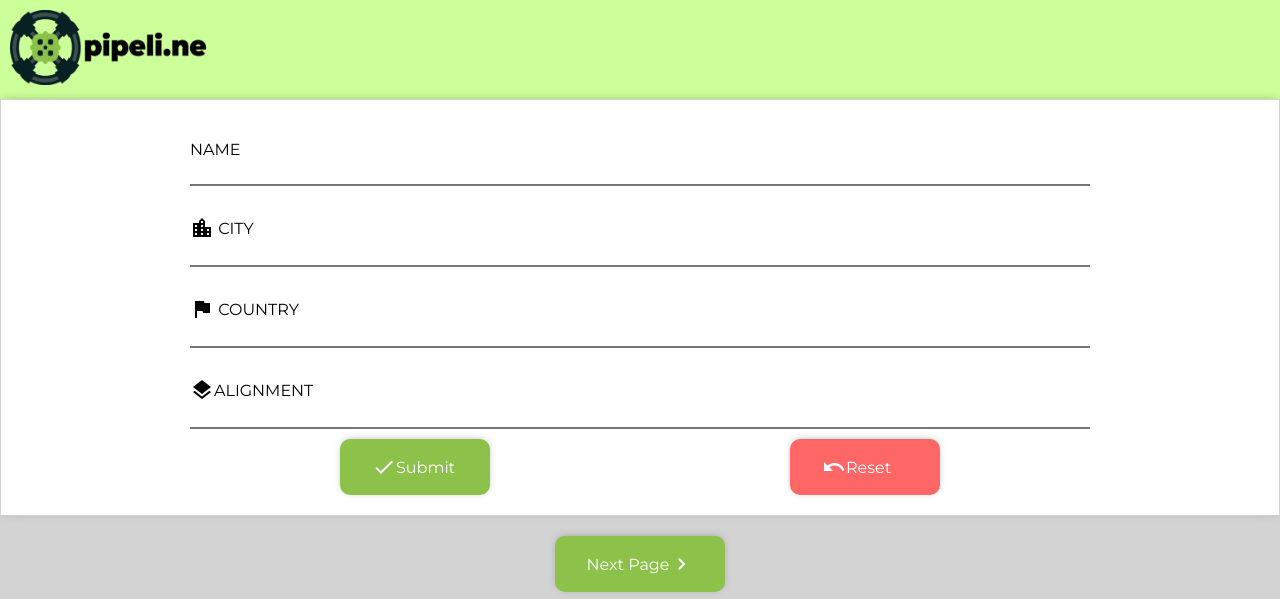
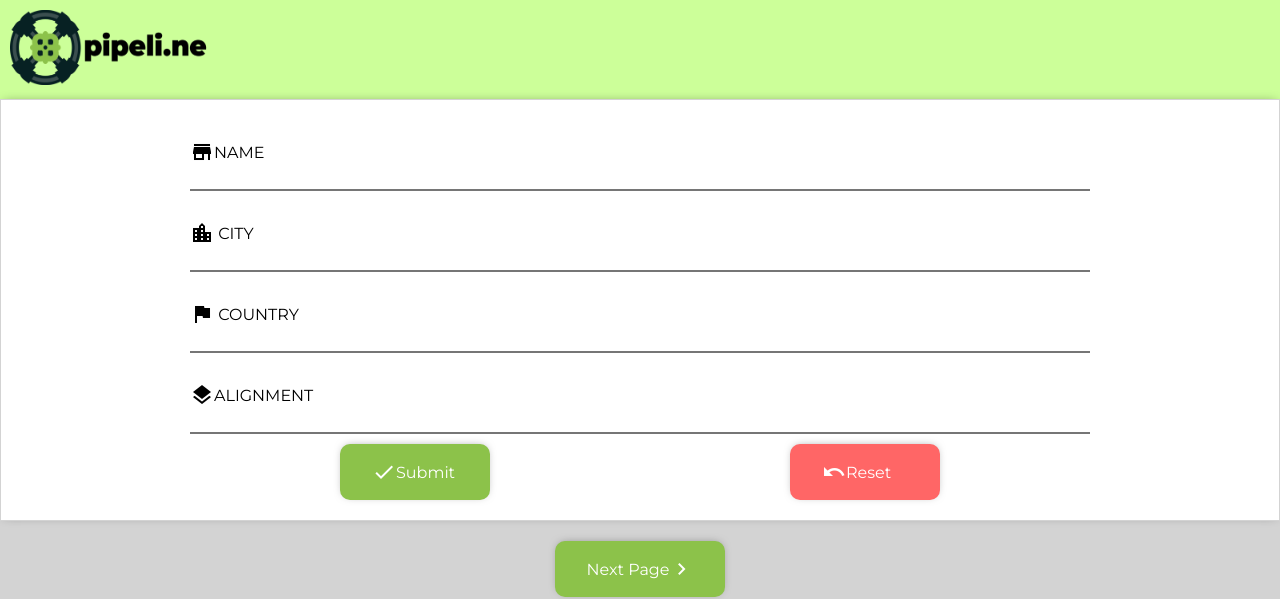
Before and after one commit to Astarr19/pipeli.ne, an Angular app: page / in a window 1280 px wide. Shown: the top 599 px of the page. Built offline with nearby package versions, Linux system fonts and the light colour scheme; no server answers.

Commit message:
UI fixes

```diff
--- a/src/app/filter/filter.component.html
+++ b/src/app/filter/filter.component.html
@@ -1,6 +1,7 @@
 <div class="container">
-<form #f="ngForm" (submit)="submit(f)">
-    <div><label for="name">NAME</label>
+
+    <form #f="ngForm" (submit)="submit(f)">
+    <div><label for="name"><i class="material-icons md-48">store</i>NAME</label>
     <input type="text" id="name" name="name" ngModel></div>
 
     <div><label for="city"><i class="material-icons md-48">location_city</i>&nbsp;CITY</label>
--- a/src/app/project-detail/project-detail.component.css
+++ b/src/app/project-detail/project-detail.component.css
@@ -2,7 +2,6 @@
     display: flex;
     align-content: center;
     flex-direction: column;
-    padding-left: 10%;
     padding-right: 10%;
 
 }
@@ -38,6 +37,7 @@ button
     align-items: center;
     padding-left: 20px;
     width: 165px;
+    margin-left: 0;
 }
 
 .container {
--- a/src/app/project-module/project-module.component.html
+++ b/src/app/project-module/project-module.component.html
@@ -12,7 +12,6 @@
   <h1>{{startup.fields["Company Name"]}}</h1>
   <div class="row">
     <div class="column">
-      <a href="https://www.seamlessiot.com">{{startup.fields["Company Website"]}}</a>
       <div class="field"><p>{{startup.fields["City"]}}, {{startup.fields["Country"]}}</p></div>
     <div class="review-date field">
       <h4><i class="material-icons md-48">today</i>Review Date:</h4>
```
